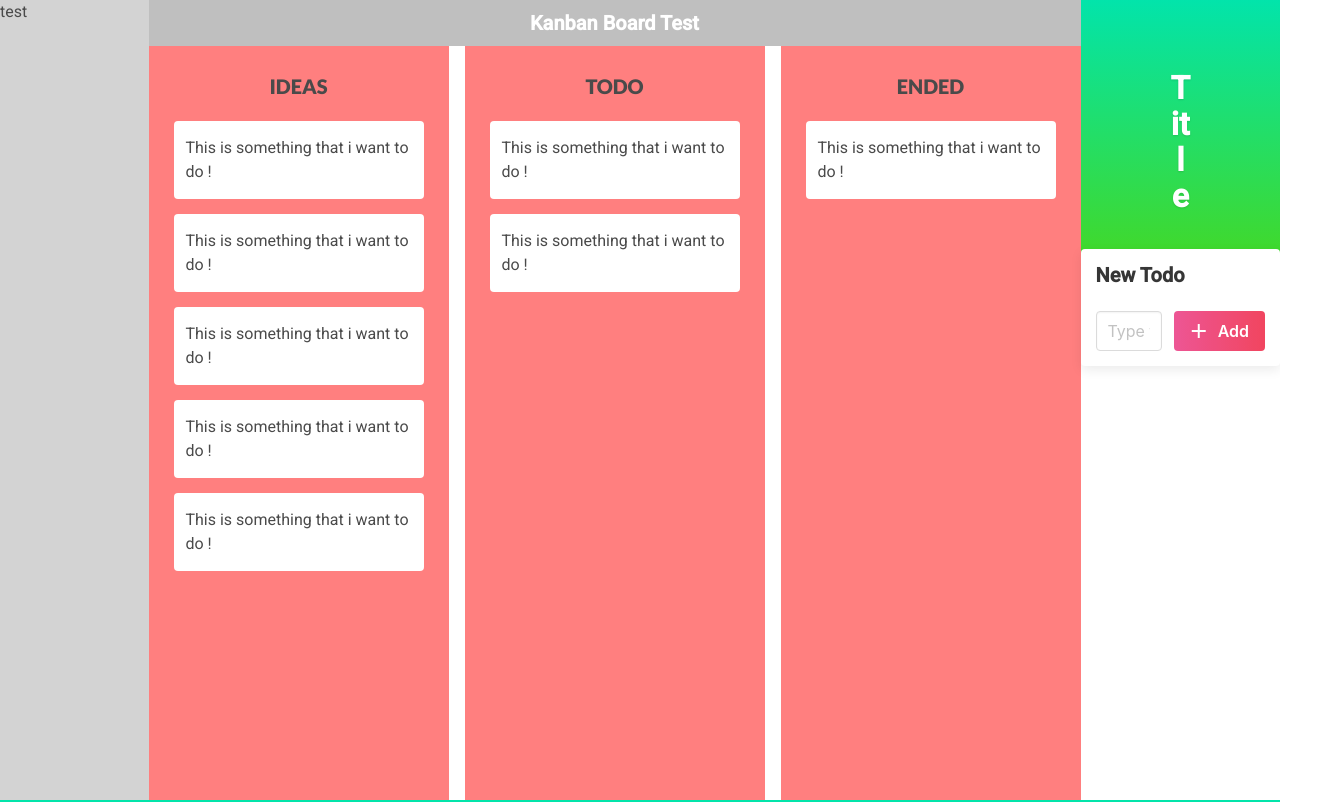
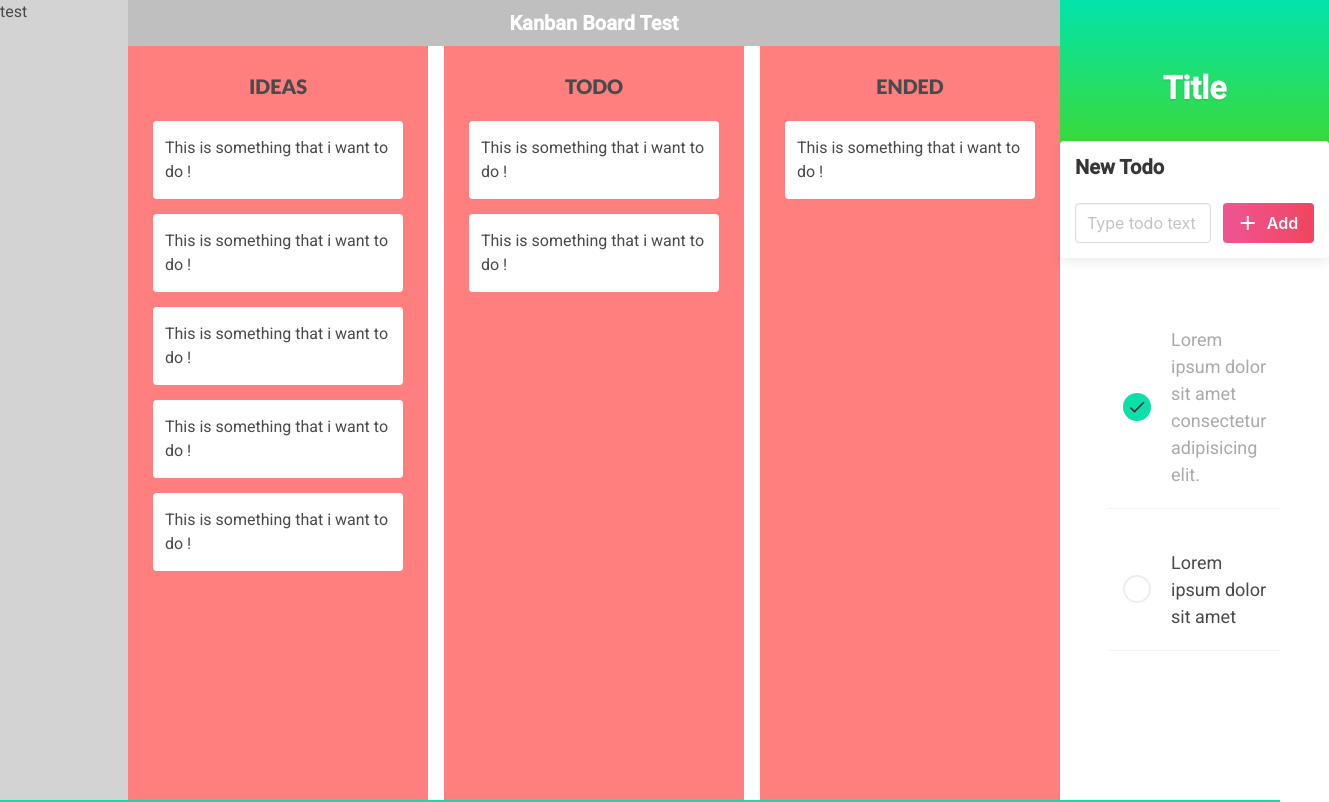
Before and after one commit to mdorizon/dashboard-project, an Angular app: page / in a window 1280 px wide. Shown: the top 802 px of the page, 1329 px wide, since content can reach past the window. Built offline with nearby package versions, Linux system fonts and the light colour scheme.

Commit message:
design ux + add dataservice

```diff
--- a/src/app/todo-list/todo-list.component.css
+++ b/src/app/todo-list/todo-list.component.css
@@ -11,14 +11,6 @@
 
 .container {
   max-width: 800px;
-}
-
-.add-todo-box {
-  padding: 15px;
-  border-radius: 4px;
-  margin-top: -45px;
-  background: white;
-  box-shadow: 0 4px 12px rgba(0, 0, 0, 0.08);
 }
 
 .alt-gradient-button {
@@ -39,4 +31,105 @@
 .alt-gradient-button i.material-icons {
   margin-right: 7px;
   margin-left: -3px;
+}
+
+.add-todo-box {
+  padding: 15px;
+  border-radius: 4px;
+  margin-top: -45px;
+  background: white;
+  box-shadow: 0 4px 12px rgba(0, 0, 0, 0.08);
+}
+
+.todo-item {
+  position: relative;
+  display: flex;
+  align-items: center;
+  font-size: 18px;
+  padding: 20px 15px;
+  margin-bottom: 20px;
+  border-bottom: 1px solid #f2f3f5;
+  cursor: pointer;
+}
+.todo-item.completed {
+  color: #aaa;
+}
+.todo-item .check-box {
+  display: flex;
+  flex-shrink: 0;
+  border: 2px solid #eee;
+  border-radius: 50%;
+  height: 28px;
+  width: 28px;
+  margin-right: 20px;
+  transition: background-color 0.2s;
+}
+.todo-item .check-box i.material-icons {
+  font-size: 20px;
+  margin: auto;
+  color: #333;
+  opacity: 0;
+  transition: opacity 0.2s;
+}
+
+.todo-item:hover .check-box {
+  background: #eee;
+}
+.todo-item:hover .check-box i.material-icons {
+  opacity: 0.28;
+}
+
+.todo-item.completed .check-box {
+  background: rgb(11, 223, 170);
+  border-color: rgb(11, 223, 170);
+}
+.todo-item.completed .check-box i.material-icons {
+  opacity: 1;
+}
+
+.todo-item .todo-controls-box {
+  display: flex;
+  position: absolute;
+  bottom: 0;
+  right: 5px;
+  opacity: 0;
+  visibility: hidden;
+  transform: translateY(2px);
+  transition: opacity 0.2s, visibility 0.2s, transform 0.2s;
+}
+
+.todo-item:hover .todo-controls-box {
+  opacity: 1;
+  visibility: visible;
+  transform: translateY(0);
+  transition-delay: 0.3s;
+}
+
+.todo-controls-box .todo-control-button {
+  display: flex;
+  background-color: #f5f7f8;
+  padding: 6px 7px;
+}
+.todo-controls-box .todo-control-button i.material-icons {
+  font-size: 18px;
+  color: #555;
+}
+.todo-controls-box .todo-control-button:hover {
+  background: #eee;
+}
+.todo-controls-box .todo-control-button:hover i.material-icons {
+  color: #333;
+}
+.todo-controls-box .todo-control-button:active {
+  background: #e5e7e8;
+}
+.todo-controls-box .todo-control-button:first-of-type {
+  border-top-left-radius: 7px;
+}
+.todo-controls-box .todo-control-button:last-of-type {
+  border-top-right-radius: 7px;
+}
+
+.todo-controls-box .todo-control-button.is-danger:active i.material-icons {
+  color: rgb(219, 38, 38);
 }/*# sourceMappingURL=todo-list.component.css.map */
--- a/src/app/todo-list/todo-list.component.html
+++ b/src/app/todo-list/todo-list.component.html
@@ -25,7 +25,43 @@
 <section class="section">
     <div class="container">
         <div class="todos-list">
+            <div class="todo-item completed">
+                <div class="check-box">
+                    <i class="material-icons">check</i>
+                </div>
+                <div class="todo-text">
+                    Lorem ipsum dolor sit amet consectetur adipisicing elit.
+                </div>
 
+                <div class="todo-controls-box">
+                    <div class="todo-control-button">
+                        <i class="material-icons">edit</i>
+                    </div>
+
+                    <div class="todo-control-button is-danger">
+                        <i class="material-icons">delete</i>
+                    </div>
+                </div>
+            </div>
+
+            <div class="todo-item">
+                <div class="check-box">
+                    <i class="material-icons">check</i>
+                </div>
+                <div class="todo-text">
+                    Lorem ipsum dolor sit amet
+                </div>
+
+                <div class="todo-controls-box">
+                    <div class="todo-control-button">
+                        <i class="material-icons">edit</i>
+                    </div>
+
+                    <div class="todo-control-button is-danger">
+                        <i class="material-icons">delete</i>
+                    </div>
+                </div>
+            </div>
         </div>
     </div>
 </section>
--- a/src/app/todo-list/todo-list.component.scss
+++ b/src/app/todo-list/todo-list.component.scss
@@ -12,14 +12,6 @@
 
 .container{
     max-width: 800px;
-}
-
-.add-todo-box{
-    padding: 15px;
-    border-radius: 4px;
-    margin-top: -45px;
-    background: white;
-    box-shadow: 0 4px 12px rgba(black, 0.08);
 }
 
 .alt-gradient-button{
@@ -45,3 +37,122 @@
     }
 
 }
+
+.add-todo-box{
+    padding: 15px;
+    border-radius: 4px;
+    margin-top: -45px;
+    background: white;
+    box-shadow: 0 4px 12px rgba(black, 0.08);
+}
+
+.todo-item{
+    position: relative;
+    display: flex;
+    align-items: center;
+    font-size: 18px;
+    padding: 20px 15px;
+    margin-bottom: 20px;
+    border-bottom: 1px solid #f2f3f5;
+    cursor: pointer;
+
+    &.completed {
+        color: #aaa;
+    }
+
+    .check-box{
+        display: flex;
+        flex-shrink: 0;
+
+        border: 2px solid #eee;
+        border-radius: 50%;
+        height: 28px;
+        width: 28px;
+        margin-right: 20px;
+        transition: background-color 0.2s;
+
+        i.material-icons{
+            font-size: 20px;
+            margin: auto;
+            color: #333;
+
+            //hide by default
+            opacity: 0;
+
+            transition: opacity 0.2s;
+        }
+    }
+}
+
+.todo-item:hover .check-box {
+    background: #eee;
+    i.material-icons{
+        opacity: 0.28;
+    }
+}
+
+.todo-item.completed .check-box {
+    background: rgb(11, 223, 170);
+    border-color: rgb(11, 223, 170) ;
+
+    i.material-icons{
+        opacity: 1;
+    }
+}
+
+.todo-item .todo-controls-box{
+    display: flex;
+    position: absolute;
+    bottom: 0;
+    right: 5px;
+
+    //hide by default
+    opacity: 0;
+    visibility: hidden;
+    transform: translateY(2px);
+    transition: opacity 0.2s, visibility 0.2s, transform 0.2s;
+}
+
+.todo-item:hover .todo-controls-box{
+    opacity: 1;
+    visibility: visible;
+
+    transform: translateY(0);
+    transition-delay: 0.3s;
+}
+
+.todo-controls-box .todo-control-button{
+    display: flex;
+    background-color: #f5f7f8;
+    padding: 6px 7px;
+
+    i.material-icons{
+        font-size: 18px;
+        color: #555;
+
+    }
+
+    &:hover{
+        background: #eee;
+
+        i.material-icons{
+            color: #333;
+        }
+    }
+
+    &:active{
+        background: #e5e7e8;
+    }
+
+    &:first-of-type{
+        border-top-left-radius: 7px;
+    }
+
+    &:last-of-type{
+        border-top-right-radius: 7px;
+    }
+}
+
+.todo-controls-box .todo-control-button.is-danger:active i.material-icons{
+    color: rgb(219, 38, 38);
+}
```
Also changed, not shown: src/app/data.service.ts (added, +9 -0 lines), 2 other files (tests, documents, lock files or other folders).
